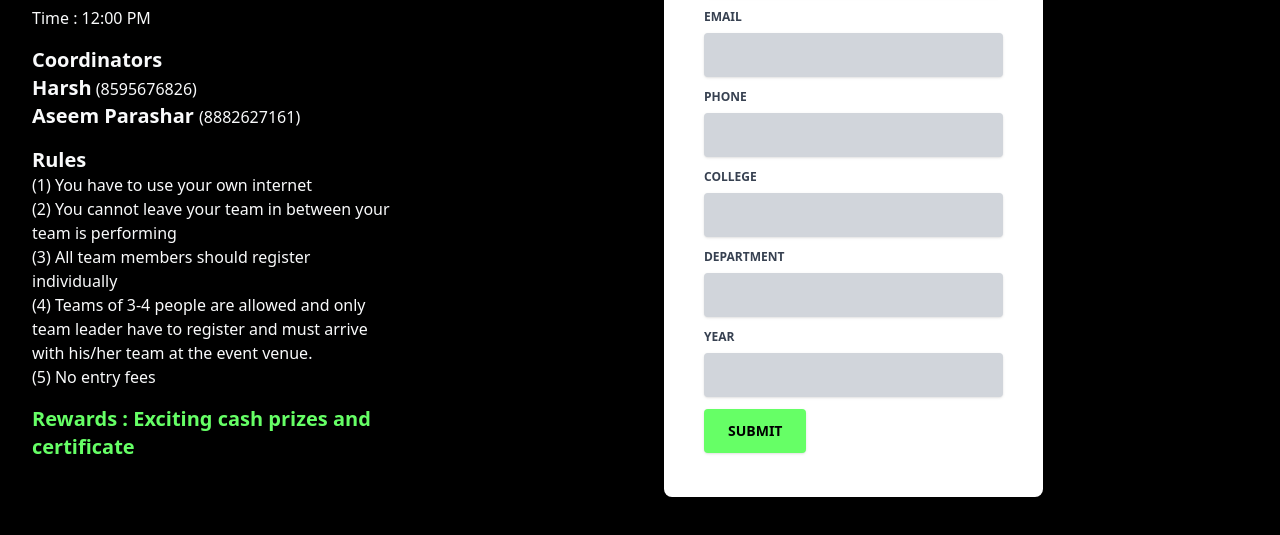
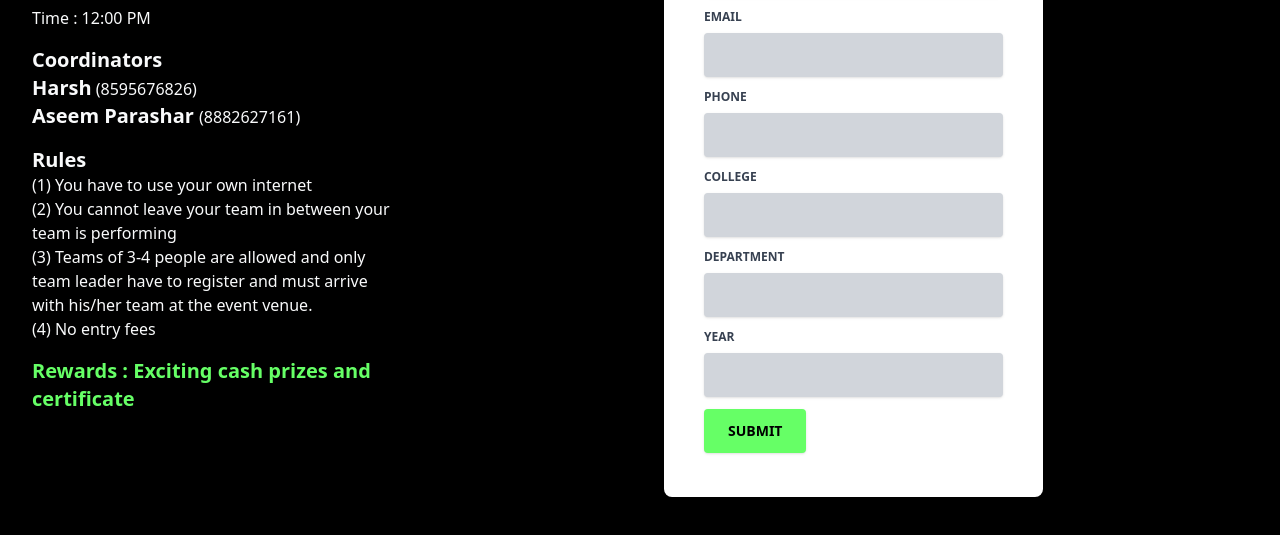
Before and after one commit to interface2k23/CS, a website: page public/gaming.html in a window 1280 px wide. Shown: the part 257-792 px from the top of the page. Drawn offline with Linux system fonts and the light colour scheme.

Commit message:
Update gaming.html

```diff
--- a/public/gaming.html
+++ b/public/gaming.html
@@ -108,20 +108,16 @@
             >
               (2) You cannot leave your team in between your team is performing
             </p>
+
             <p
               class="text-sm md:text-base leading-snug text-gray-50 text-opacity-100"
             >
-              (3) All team members should register individually
+              (3) Teams of 3-4 people are allowed and only team leader have to register and must arrive with his/her team at the  event venue.
             </p>
             <p
               class="text-sm md:text-base leading-snug text-gray-50 text-opacity-100"
             >
-              (4) Teams of 3-4 people are allowed and only team leader have to register and must arrive with his/her team at the  event venue.
-            </p>
-            <p
-              class="text-sm md:text-base leading-snug text-gray-50 text-opacity-100"
-            >
-              (5) No entry fees
+              (4) No entry fees
             </p>
             <p
               class="text-xl font-bold leading-snug text-light text-opacity-100 mt-4"
```
